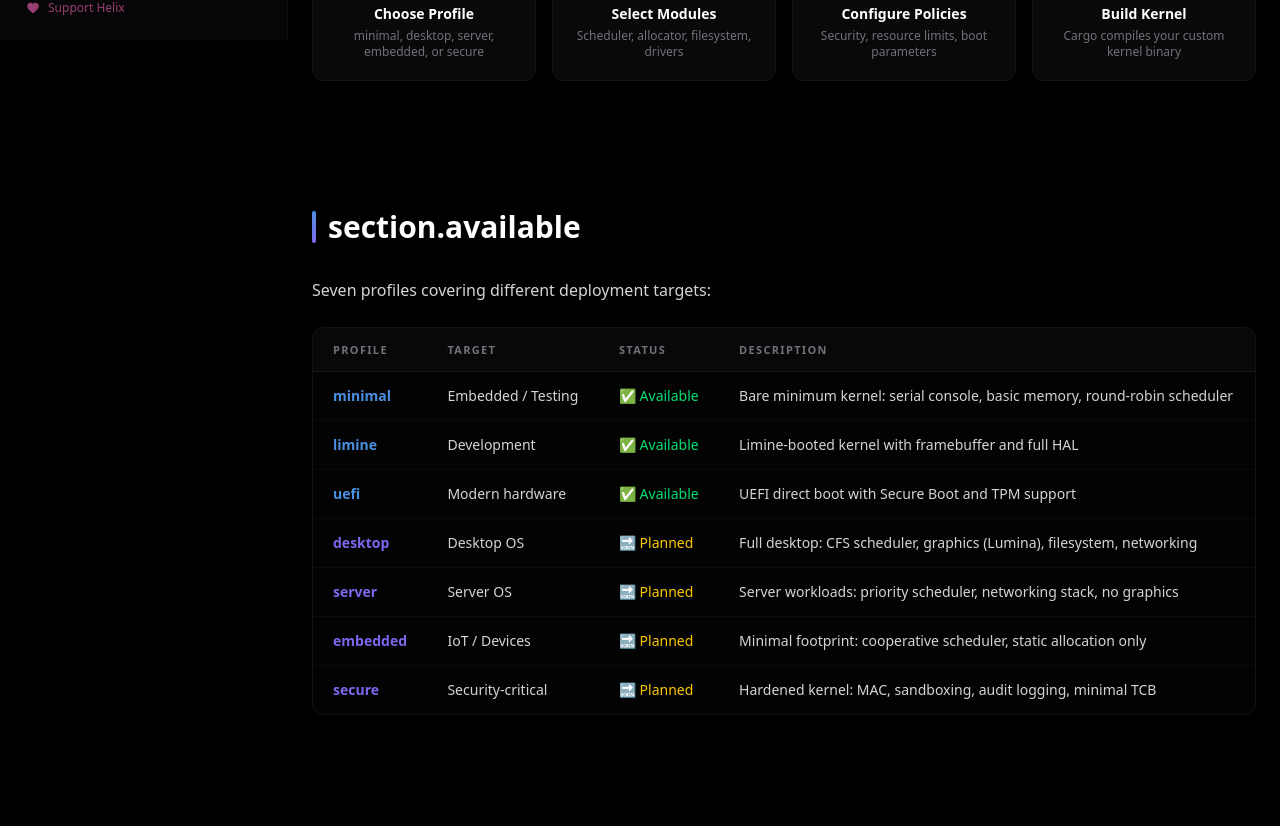
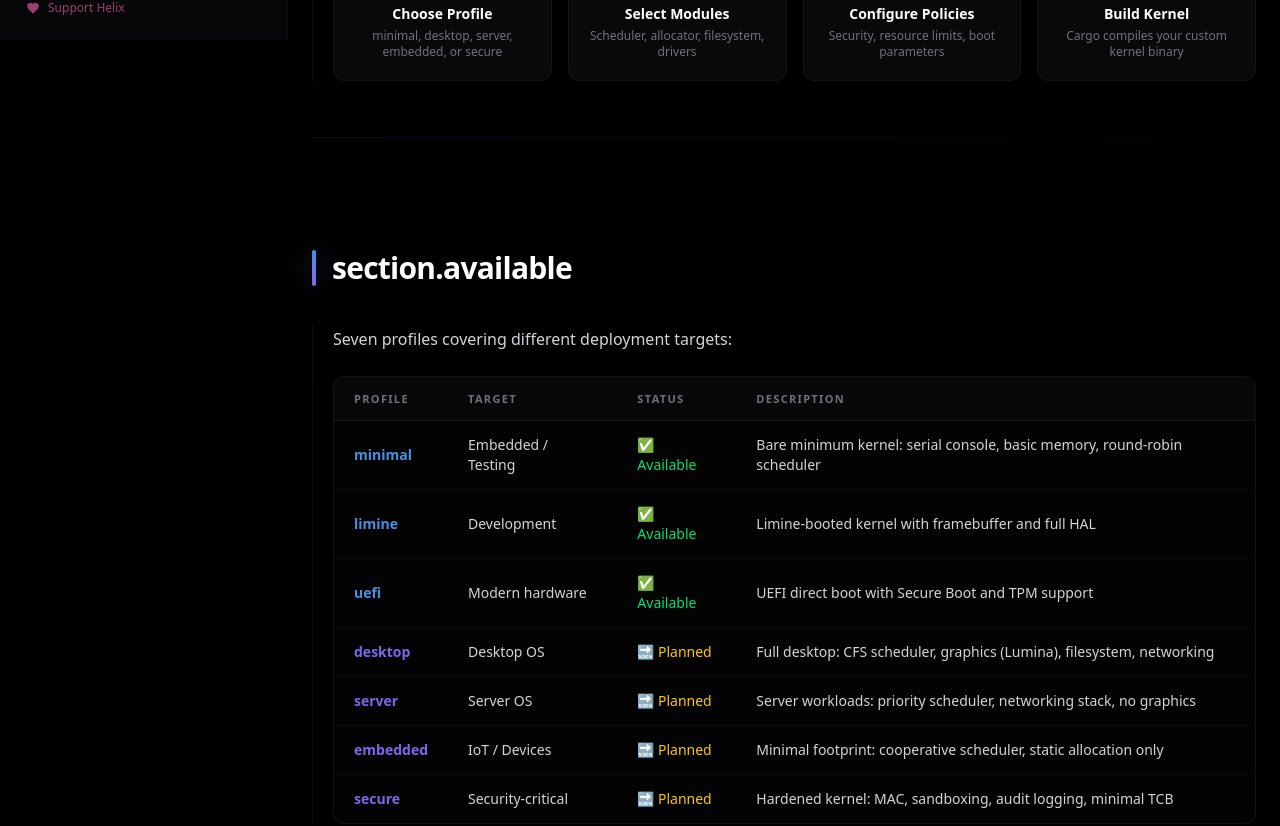
Before and after one commit to HelixOS-Org/helix-wiki, a Next.js app: page /docs/profiles in a window 1280 px wide. Shown: the part 760-1586 px from the top of the page. Built offline with nearby package versions, Linux system fonts and the light colour scheme.

Commit message:
Refactor Section component to implement intersection observer for visibility, enhance styling, and improve user experience

```diff
--- a/components/Section.tsx
+++ b/components/Section.tsx
@@ -1,4 +1,6 @@
-import React from "react";
+"use client";
+
+import React, { useEffect, useRef, useState } from "react";
 
 interface Props {
   children: React.ReactNode;
@@ -7,13 +9,45 @@ interface Props {
 }
 
 export default function Section({ children, title, id }: Props) {
+  const ref = useRef<HTMLElement>(null);
+  const [visible, setVisible] = useState(false);
+
+  useEffect(() => {
+    const el = ref.current;
+    if (!el) return;
+    const obs = new IntersectionObserver(
+      ([entry]) => { if (entry.isIntersecting) { setVisible(true); obs.disconnect(); } },
+      { threshold: 0.08, rootMargin: "0px 0px -40px 0px" }
+    );
+    obs.observe(el);
+    return () => obs.disconnect();
+  }, []);
+
   return (
-    <section id={id} className="max-w-5xl mx-auto px-6 py-16">
-      <h2 className="text-3xl font-bold mb-8 flex items-center gap-3">
-        <span className="w-1 h-8 bg-gradient-to-b from-helix-blue to-helix-purple rounded-full" />
-        {title}
-      </h2>
-      <div className="text-zinc-300 leading-relaxed space-y-6">{children}</div>
+    <section ref={ref} id={id} className={`max-w-5xl mx-auto px-6 py-14 transition-all duration-700 ease-out ${visible ? "opacity-100 translate-y-0" : "opacity-0 translate-y-8"}`}>
+      {/* Section header with gradient accent */}
+      <div className="flex items-center gap-4 mb-10 group">
+        <div className="relative">
+          <div className="w-1 h-9 rounded-full bg-gradient-to-b from-helix-blue to-helix-purple" />
+          <div className="absolute inset-0 w-1 rounded-full bg-gradient-to-b from-helix-blue to-helix-purple blur-md opacity-50" />
+        </div>
+        <h2 className="text-2xl md:text-3xl font-bold text-white tracking-tight">{title}</h2>
+        {id && (
+          <a href={`#${id}`} className="opacity-0 group-hover:opacity-100 transition-opacity text-zinc-600 hover:text-helix-blue ml-1" aria-label={`Link to ${title}`}>
+            <svg className="w-4 h-4" fill="none" viewBox="0 0 24 24" stroke="currentColor" strokeWidth={2}>
+              <path strokeLinecap="round" strokeLinejoin="round" d="M13.19 8.688a4.5 4.5 0 011.242 7.244l-4.5 4.5a4.5 4.5 0 01-6.364-6.364l1.757-1.757m9.193-9.193a4.5 4.5 0 00-6.364 0l-4.5 4.5a4.5 4.5 0 001.242 7.244" />
+            </svg>
+          </a>
+        )}
+      </div>
+
+      {/* Content area */}
+      <div className="text-zinc-300 leading-relaxed space-y-6 pl-5 border-l border-zinc-800/40">
+        {children}
+      </div>
+
+      {/* Section divider */}
+      <div className="mt-14 h-[1px]" style={{ background: "linear-gradient(90deg, rgba(123,104,238,.1), rgba(74,144,226,.08), transparent)" }} />
     </section>
   );
 }
```
